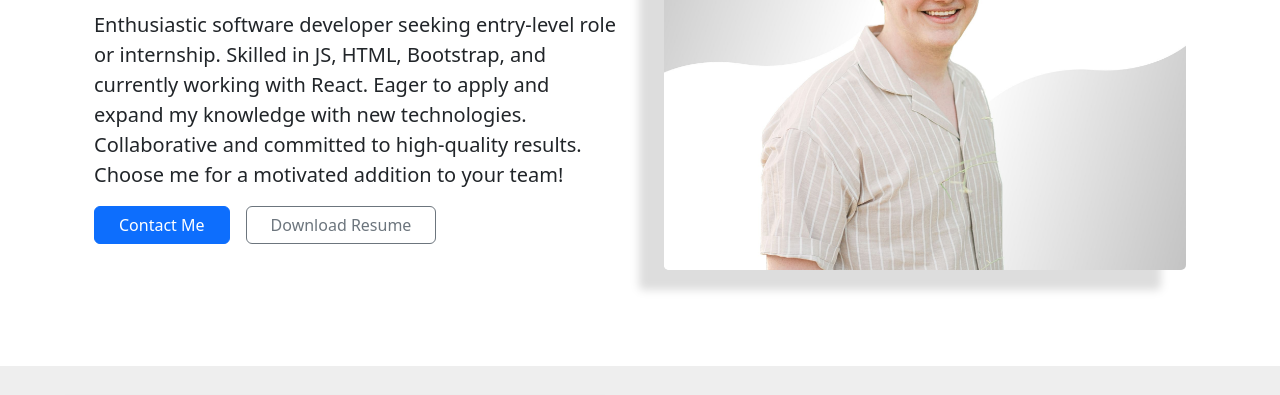
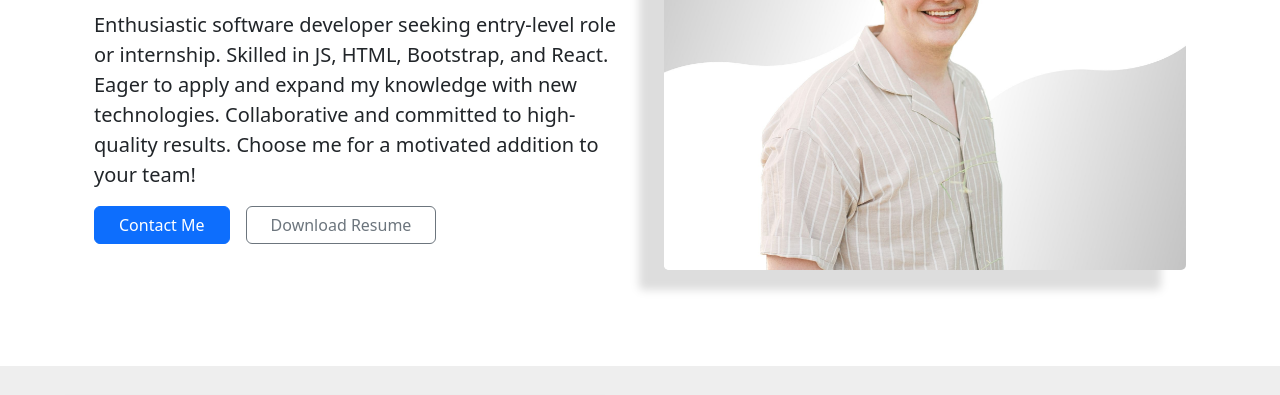
Before and after one commit to johnnyBettencourt/Portfolio, a website: page index.html in a window 1280 px wide. Shown: the part 307-702 px from the top of the page. Drawn offline with nearby package versions, Linux system fonts and the light colour scheme.

Commit message:
Changed wording in about.html

```diff
--- a/index.html
+++ b/index.html
@@ -127,7 +127,7 @@
                 <div class="lc-block mb-3">
                     <div editable="rich">
                         <p class="lead">
-                            Enthusiastic software developer seeking entry-level role or internship. Skilled in JS, HTML, Bootstrap, and currently working with React. Eager to apply and expand my knowledge with new technologies. Collaborative and committed to high-quality results. Choose me for a motivated addition to your team!
+                            Enthusiastic software developer seeking entry-level role or internship. Skilled in JS, HTML, Bootstrap, and React. Eager to apply and expand my knowledge with new technologies. Collaborative and committed to high-quality results. Choose me for a motivated addition to your team!
                         </p>
                     </div>
                 </div>
```
Also changed, not shown: about.html (+1 -1 lines).
